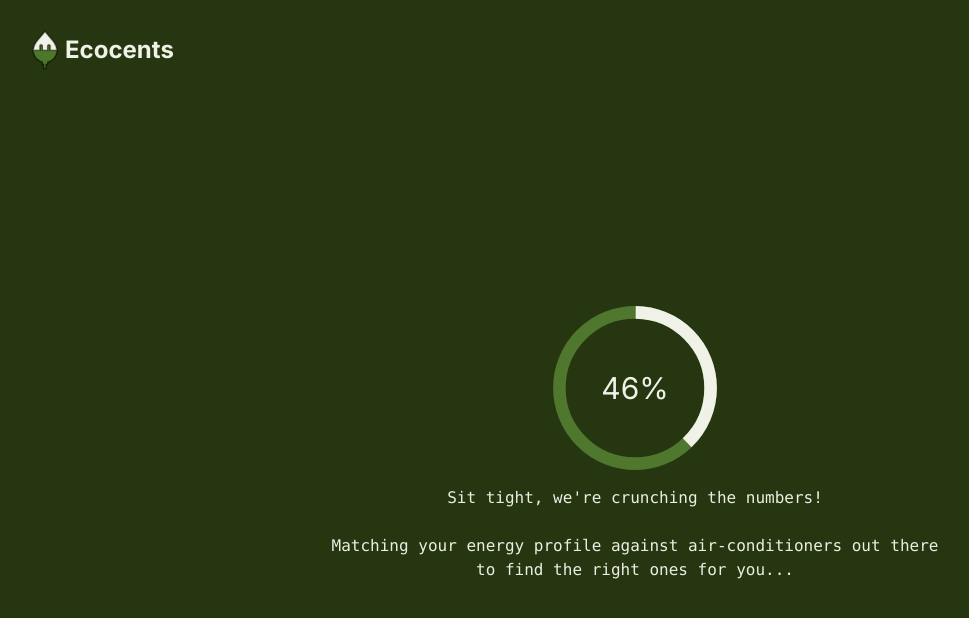
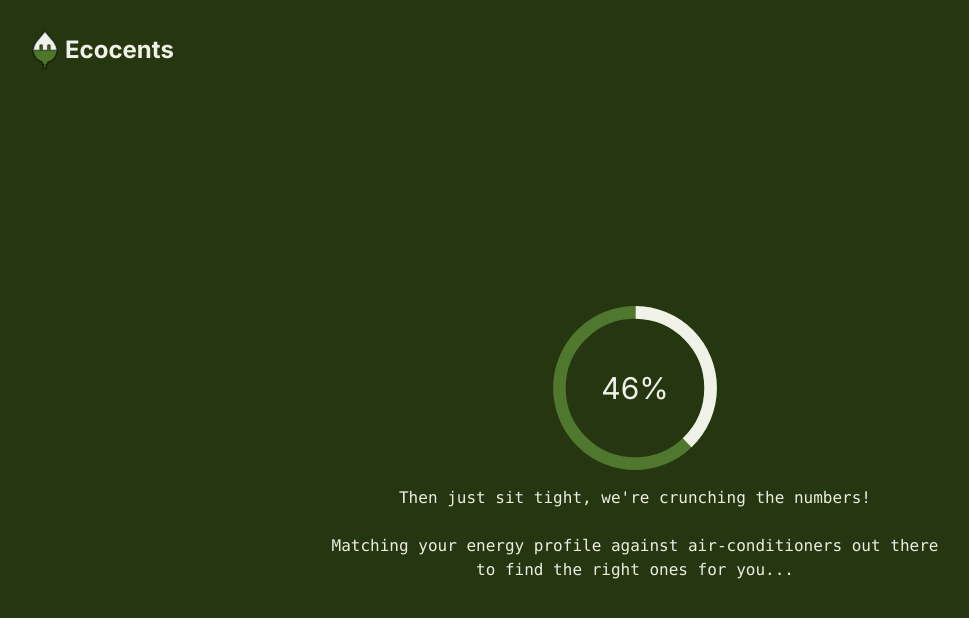
Before and after one commit to bfg-www/web, a Next.js app: page /profiling in a window 1280 px wide. Both pictures are taken after a click on the button "Next". Shown: the top 618 px of the page, without its empty margins (5-974 px from the left). Built offline with nearby package versions, Linux system fonts and the light colour scheme.

Commit message:
Update copy for better flow
"First, lets..." -> "Then just sit tight, we're..."

```diff
--- a/src/app/profiling/page.tsx
+++ b/src/app/profiling/page.tsx
@@ -145,7 +145,7 @@ function FullscreenSpinner({
           textAlign="center"
         >
           {
-            "Sit tight, we're crunching the numbers! \n\n Matching your energy profile against air-conditioners out there \n to find the right ones for you..."
+            "Then just sit tight, we're crunching the numbers! \n\n Matching your energy profile against air-conditioners out there \n to find the right ones for you..."
           }
         </Text>
       )}
```
